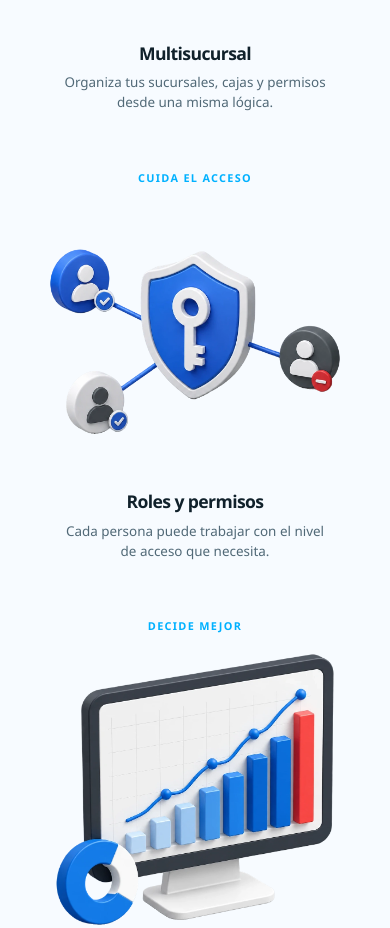
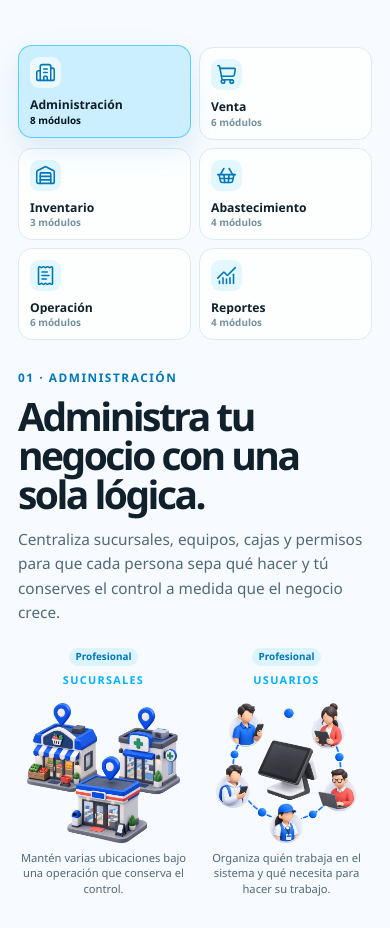
Before and after one commit to My3009appdevelper/yuriposweb, a Next.js app: page / in a window 390 px wide. Shown: the part 2349-3277 px from the top of the page. Built offline with nearby package versions, Linux system fonts and the light colour scheme.

Commit message:
style: restore responsive module tabs

```diff
--- a/app/globals.css
+++ b/app/globals.css
@@ -1135,60 +1135,90 @@ button {
 }
 
 .module-index-section {
-  padding: 80px 0 88px;
+  padding: 64px 0 76px;
   background: var(--color-surface-soft);
   scroll-margin-top: 82px;
 }
 
-.module-index-section .section-heading,
-.module-index-section .section-heading h2,
-.module-index-section .section-heading-description {
-  max-width: none;
-}
-
-.module-index-note {
-  margin: 18px 0 0;
+.module-group-tabs {
+  display: grid;
+  grid-template-columns: repeat(6, minmax(0, 1fr));
+  gap: 10px;
+  margin-bottom: 42px;
+}
+
+.module-group-tab {
+  min-width: 0;
+  min-height: 104px;
+  padding: 14px;
+  display: flex;
+  flex-direction: column;
+  align-items: flex-start;
+  justify-content: space-between;
+  gap: 16px;
+  border: 1px solid var(--color-line);
+  border-radius: 18px;
+  background: var(--color-surface);
+  color: var(--color-ink);
+  cursor: pointer;
+  text-align: left;
+  transition: transform 180ms ease, border-color 180ms ease, background 180ms ease, box-shadow 180ms ease;
+}
+
+.module-group-tab:hover,
+.module-group-tab:focus-visible,
+.module-group-tab-active {
+  border-color: rgb(0 177 255 / 54%);
+  background: var(--color-primary-container);
+  box-shadow: 0 12px 30px rgb(0 112 189 / 12%);
+  outline: none;
+  transform: translateY(-2px);
+}
+
+.module-group-tab:focus-visible {
+  box-shadow: 0 0 0 3px rgb(0 177 255 / 25%), 0 12px 30px rgb(0 112 189 / 12%);
+}
+
+.module-group-tab-icon {
+  width: 36px;
+  height: 36px;
+  display: grid;
+  place-items: center;
+  flex: 0 0 auto;
+  border-radius: 11px;
+  background: rgb(0 177 255 / 10%);
+  color: var(--color-brand-deep);
+}
+
+.module-group-tab-active .module-group-tab-icon {
+  background: rgb(255 255 255 / 62%);
+}
+
+.module-group-tab-copy {
+  min-width: 0;
+  display: grid;
+  gap: 4px;
+}
+
+.module-group-tab-copy strong {
+  overflow: hidden;
+  font-size: 0.84rem;
+  line-height: 1.1;
+  text-overflow: ellipsis;
+  white-space: nowrap;
+}
+
+.module-group-tab-copy small {
   color: var(--color-muted-soft);
-  font-size: 0.76rem;
-}
-
-.module-plans-legend {
-  display: flex;
-  flex-wrap: wrap;
-  gap: 8px;
-  margin: 12px 0 56px;
-}
-
-.module-plan-chip {
-  display: inline-flex;
-  align-items: center;
-  min-height: 28px;
-  padding: 0 10px;
-  border: 1px solid rgb(0 177 255 / 18%);
-  border-radius: 999px;
-  background: var(--color-primary-container);
+  font-size: 0.68rem;
+  font-weight: 700;
+  line-height: 1;
+}
+
+.module-group-tab-active .module-group-tab-copy small,
+.module-group-tab:hover .module-group-tab-copy small,
+.module-group-tab:focus-visible .module-group-tab-copy small {
   color: var(--color-on-primary-container);
-  font-size: 0.72rem;
-  font-weight: 800;
-  line-height: 1;
-}
-
-.module-plan-chip-profesional {
-  border-color: rgb(0 177 255 / 12%);
-  background: rgb(0 177 255 / 11%);
-  color: var(--color-brand-deep);
-}
-
-.module-plan-chip-escala {
-  border-color: rgb(243 19 34 / 12%);
-  background: rgb(243 19 34 / 9%);
-  color: #b8101b;
-}
-
-.module-groups {
-  display: flex;
-  flex-direction: column;
-  gap: 76px;
 }
 
 .module-group {
@@ -1196,14 +1226,14 @@ button {
 }
 
 .module-group-heading {
-  margin-bottom: 26px;
+  margin-bottom: 30px;
 }
 
 .module-group-heading .eyebrow {
   margin: 0;
 }
 
-.module-group-heading h3 {
+.module-group-heading h2 {
   max-width: none;
   margin: 10px 0 0;
   font-size: clamp(2.15rem, 4vw, 4rem);
@@ -1354,6 +1384,10 @@ button {
 }
 
 @media (max-width: 1250px) {
+  .module-group-tabs {
+    grid-template-columns: repeat(3, minmax(0, 1fr));
+  }
+
   .module-grid {
     grid-template-columns: repeat(4, minmax(0, 1fr));
   }
@@ -1424,6 +1458,10 @@ button {
   .module-grid {
     grid-template-columns: repeat(2, minmax(0, 1fr));
   }
+
+  .module-group-tabs {
+    grid-template-columns: repeat(2, minmax(0, 1fr));
+  }
 }
 
 @media (max-width: 520px) {
@@ -1487,7 +1525,7 @@ button {
   .capability-3d-grid,
   .capability-context-grid,
   .module-grid {
-    grid-template-columns: 1fr;
+    grid-template-columns: repeat(2, minmax(0, 1fr));
   }
 
   .capability-card {
@@ -1495,22 +1533,31 @@ button {
   }
 
   .capability-3d-art {
-    min-height: 220px;
+    min-height: 150px;
+  }
+
+  .capability-3d-grid {
+    column-gap: 10px;
+    row-gap: 28px;
+  }
+
+  .capability-3d-bleed .capability-3d-card {
+    padding-inline: 8px;
+  }
+
+  .capability-3d-art img {
+    padding: 4px;
   }
 
   .module-visual-art {
-    min-height: 220px;
-  }
-
-  .module-groups {
-    gap: 58px;
+    min-height: 148px;
   }
 
   .module-group-heading {
-    margin-bottom: 20px;
-  }
-
-  .module-group-heading h3 {
+    margin-bottom: 22px;
+  }
+
+  .module-group-heading h2 {
     font-size: clamp(2rem, 10vw, 3rem);
   }
 
@@ -1518,6 +1565,42 @@ button {
     font-size: 0.96rem;
   }
 
+  .module-group-tabs {
+    gap: 8px;
+    margin-bottom: 30px;
+  }
+
+  .module-group-tab {
+    min-height: 88px;
+    padding: 11px;
+    border-radius: 14px;
+    gap: 10px;
+  }
+
+  .module-group-tab-icon {
+    width: 31px;
+    height: 31px;
+    border-radius: 9px;
+  }
+
+  .module-group-tab-copy strong {
+    font-size: 0.76rem;
+  }
+
+  .module-group-tab-copy small {
+    font-size: 0.62rem;
+  }
+
+  .module-visual-copy {
+    min-height: 0;
+    padding-inline: 0;
+  }
+
+  .module-visual-copy p {
+    font-size: 0.7rem;
+    line-height: 1.4;
+  }
+
   .capability-3d-card-copy {
     min-height: 0;
   }
@@ -1528,7 +1611,7 @@ button {
 
   .capability-3d-bleed .capability-3d-card + .capability-3d-card {
     border: 0;
-    padding-top: 28px;
+    padding-top: 0;
   }
 
   .section-heading h2 {
--- a/components/module-index.tsx
+++ b/components/module-index.tsx
@@ -1,50 +1,82 @@
 "use client";
 
+import { useState } from "react";
+import { YuriIcon } from "@/components/icons";
 import { ModuleCard } from "@/components/module-card";
-import { SectionHeading } from "@/components/section-heading";
-import { moduleGroups, type PlanName, type YuriModule } from "@/lib/yuri-content";
+import { moduleGroups, type YuriModule } from "@/lib/yuri-content";
 
-const planLegend: readonly PlanName[] = ["Esencial", "Profesional", "Escala"];
+const groupIcons: Record<string, string> = {
+  administracion: "building-2",
+  venta: "shopping-cart",
+  inventario: "warehouse",
+  compras: "shopping-basket",
+  operacion: "receipt-text",
+  reportes: "chart-no-axes-combined",
+};
+
+function getGroupLabel(eyebrow: string) {
+  return eyebrow.replace(/^\d+\s*·\s*/, "");
+}
 
 export function ModuleIndex({ modules }: { modules: readonly YuriModule[] }) {
+  const [activeGroupId, setActiveGroupId] = useState(moduleGroups[0].id);
   const modulesById = new Map(modules.map((module) => [module.id, module]));
+  const activeGroup = moduleGroups.find((group) => group.id === activeGroupId) ?? moduleGroups[0];
+  const activeModules = activeGroup.moduleIds
+    .map((moduleId) => modulesById.get(moduleId))
+    .filter((module): module is YuriModule => Boolean(module));
+  const activeGroupTitleId = `module-group-${activeGroup.id}-title`;
 
   return (
-    <section className="module-index-section" id="modulos" aria-labelledby="modules-title">
+    <section className="module-index-section" id="modulos" aria-labelledby={activeGroupTitleId}>
       <div className="container">
-        <SectionHeading
-          id="modules-title"
-          eyebrow="Índice de módulos"
-          title="Todo lo que tu operación necesita."
-          description="Explora Yuri POS, cada módulo tiene un propósito concreto y te ayudará a crecer según la forma en que trabajes. Descubre que con este sistema puedes:"
-        />
-        <p className="module-index-note">Algunas capacidades pueden depender del plan, la configuración y la operación de cada negocio.</p>
-        <div className="module-plans-legend" aria-label="Planes disponibles en los módulos">
-          {planLegend.map((plan) => (
-            <span className={`module-plan-chip module-plan-chip-${plan.toLowerCase()}`} key={plan}>{plan}</span>
-          ))}
-        </div>
-        <div className="module-groups">
+        <div className="module-group-tabs" role="tablist" aria-label="Áreas principales de Yuri POS">
           {moduleGroups.map((group) => {
-            const groupModules = group.moduleIds
-              .map((moduleId) => modulesById.get(moduleId))
-              .filter((module): module is YuriModule => Boolean(module));
-            const groupTitleId = `module-group-${group.id}-title`;
+            const isActive = group.id === activeGroup.id;
+            const groupModules = group.moduleIds.filter((moduleId) => modulesById.has(moduleId));
+            const groupLabel = getGroupLabel(group.eyebrow);
 
             return (
-              <section className="module-group" id={`modulos-${group.id}`} aria-labelledby={groupTitleId} key={group.id}>
-                <div className="module-group-heading">
-                  <p className="eyebrow">{group.eyebrow}</p>
-                  <h3 id={groupTitleId}>{group.title}</h3>
-                  <p className="module-group-description">{group.description}</p>
-                </div>
-                <div className="module-grid">
-                  {groupModules.map((module) => <ModuleCard key={module.id} module={module} />)}
-                </div>
-              </section>
+              <button
+                aria-controls={`module-panel-${group.id}`}
+                aria-selected={isActive}
+                className={`module-group-tab${isActive ? " module-group-tab-active" : ""}`}
+                id={`module-tab-${group.id}`}
+                key={group.id}
+                onClick={() => setActiveGroupId(group.id)}
+                role="tab"
+                tabIndex={isActive ? 0 : -1}
+                type="button"
+              >
+                <span className="module-group-tab-icon">
+                  <YuriIcon name={groupIcons[group.id] ?? "boxes"} size={21} />
+                </span>
+                <span className="module-group-tab-copy">
+                  <strong>{groupLabel}</strong>
+                  <small>{groupModules.length} módulos</small>
+                </span>
+              </button>
             );
           })}
         </div>
+
+        <section
+          aria-labelledby={activeGroupTitleId}
+          aria-live="polite"
+          className="module-group"
+          id={`module-panel-${activeGroup.id}`}
+          role="tabpanel"
+          tabIndex={0}
+        >
+          <div className="module-group-heading">
+            <p className="eyebrow">{activeGroup.eyebrow}</p>
+            <h2 id={activeGroupTitleId}>{activeGroup.title}</h2>
+            <p className="module-group-description">{activeGroup.description}</p>
+          </div>
+          <div className="module-grid">
+            {activeModules.map((module) => <ModuleCard key={module.id} module={module} />)}
+          </div>
+        </section>
       </div>
     </section>
   );
```
Also changed, not shown: scripts/verify-module-index.mjs (+33 -21 lines).
